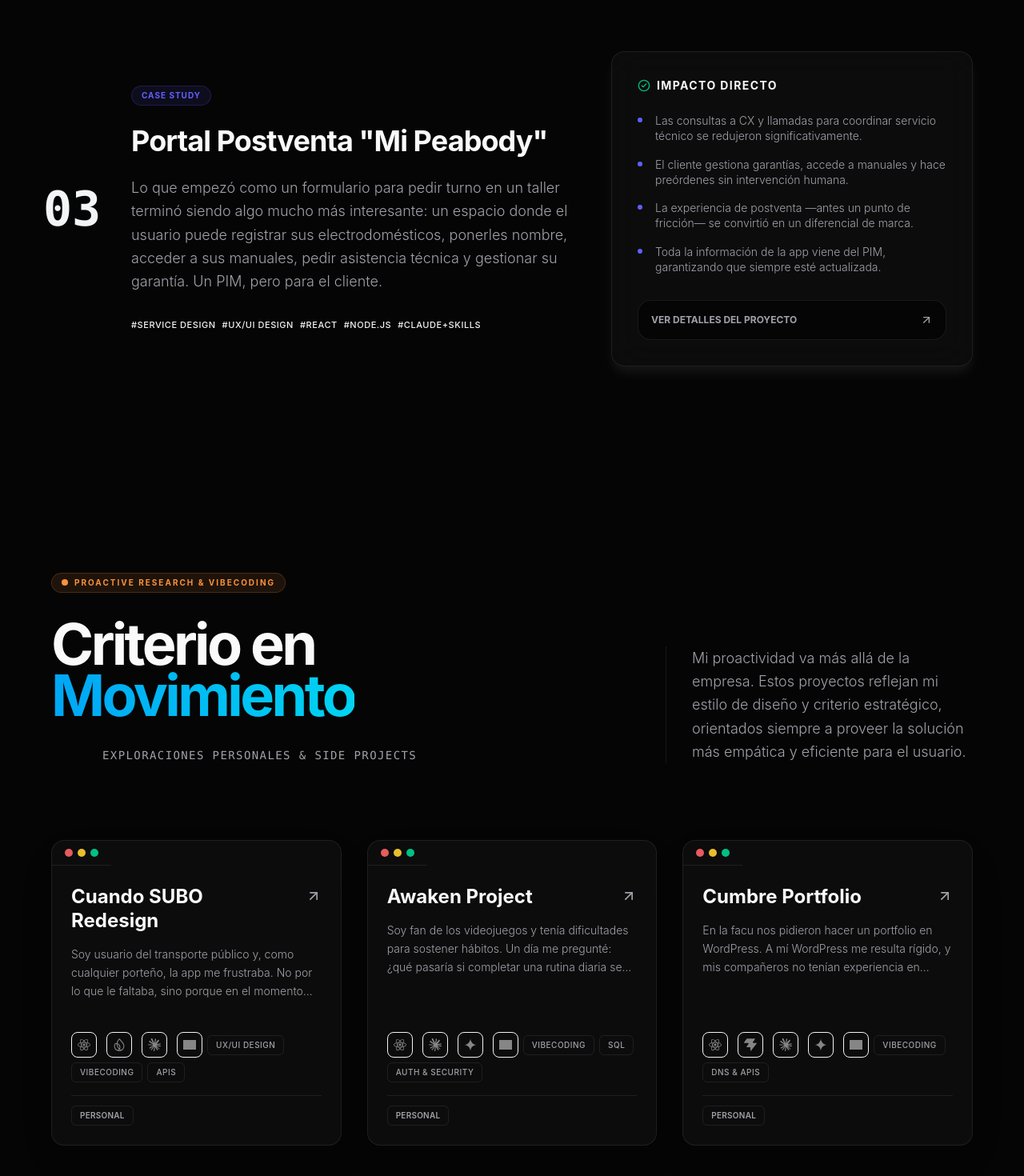
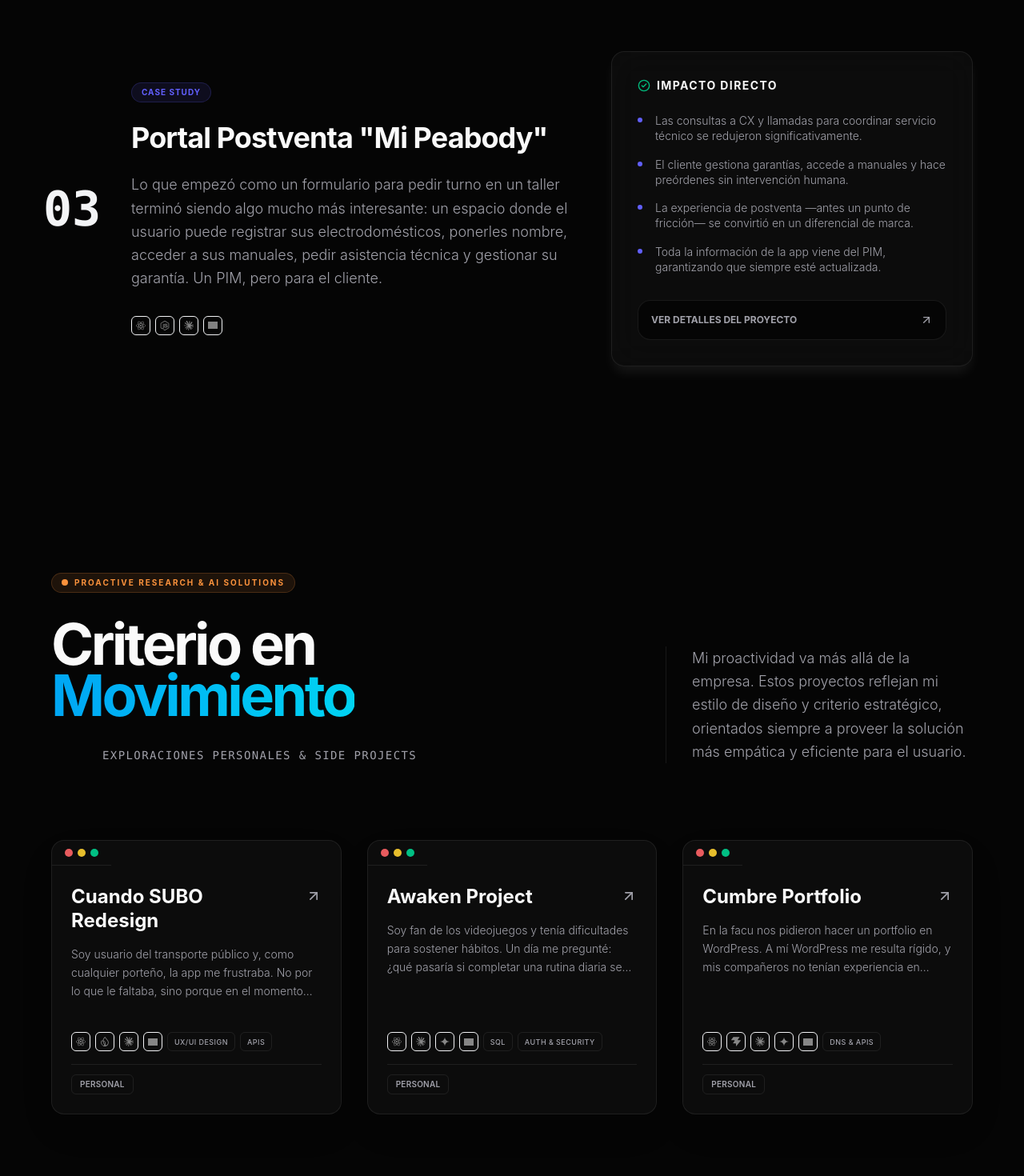
Before and after one commit to leanmoondesign-arch/portfolio, a React (Vite) app: page / in a window 1280 px wide. Shown: the part 4041-5511 px from the top of the page at 80% size. Built offline with nearby package versions, Linux system fonts and the light colour scheme; grey boxes are pictures that could not be loaded.

Commit message:
Standardized icon sizes, removed Vibecoding, and added gitignore for secrets

```diff
--- a/package.json
+++ b/package.json
@@ -11,7 +11,7 @@
     "deploy": "npm run build && npx firebase deploy"
   },
   "dependencies": {
-    "@lobehub/icons": "^5.5.4",
+    "@lobehub/icons": "^1.59.1",
     "clsx": "^2.1.1",
     "framer-motion": "^12.38.0",
     "lucide-react": "^1.8.0",
--- a/src/components/home/DigitalVault.tsx
+++ b/src/components/home/DigitalVault.tsx
@@ -10,7 +10,7 @@
     title: 'Cuando SUBO Redesign',
     summary: "Soy usuario del transporte público y, como cualquier porteño, la app me frustraba. No por lo que le faltaba, sino porque en el momento que más la necesitás —apurado, en la calle, con el sol en la pantalla— fallaba. Tomé eso como punto de partida para proponer un rediseño desde cero, centrado en velocidad y claridad.",
     category: 'Personal',
-    stack: ['UX/UI Design', 'Vibecoding', 'React', 'Firebase', 'APIs', 'Claude+Skills', 'GitHub'],
+    stack: ['UX/UI Design', 'React', 'Firebase', 'APIs', 'Claude+Skills', 'GitHub'],
     images: Array.from({ length: 10 }, (_, i) => `/projects/subo-redesign/${i + 1}.webp`),
     impact: [
       "Flujo de carga reducido a 3 pasos",
@@ -27,7 +27,7 @@
     title: 'Awaken Project',
     summary: "Soy fan de los videojuegos y tenía dificultades para sostener hábitos. Un día me pregunté: ¿qué pasaría si completar una rutina diaria se sintiera como subir de nivel? Awaken nació de esa pregunta. Una app que convierte hábitos en misiones, el progreso en experiencia, y los 66 días que tarda un hábito en consolidarse en una aventura que vale la pena terminar.",
     category: 'Personal',
-    stack: ['Vibecoding', 'React', 'SQL', 'Auth & Security', 'Claude+Skills', 'Gemini/Codex', 'GitHub'],
+    stack: ['React', 'SQL', 'Auth & Security', 'Claude+Skills', 'Gemini/Codex', 'GitHub'],
     images: Array.from({ length: 10 }, (_, i) => `/projects/awaken-project/${i + 1}.webp`),
     impact: [
       "Sistema de rachas con recompensas visuales inmediatas",
@@ -44,7 +44,7 @@
     title: 'Cumbre Portfolio',
     summary: "En la facu nos pidieron hacer un portfolio en WordPress. A mí WordPress me resulta rígido, y mis compañeros no tenían experiencia en desarrollo web. Así que propuse hacer algo distinto: diseñé y desarrollé la landing desde cero con las herramientas que ya dominaba, usando IA como co-piloto, para llegar a un resultado que realmente nos representara.",
     category: 'Personal',
-    stack: ['Vibecoding', 'React', 'Vite', 'DNS & APIs', 'Claude+Skills', 'Gemini/Codex', 'GitHub'],
+    stack: ['React', 'Vite', 'DNS & APIs', 'Claude+Skills', 'Gemini/Codex', 'GitHub'],
     images: Array.from({ length: 10 }, (_, i) => `/projects/cumbre-portfolio/${i + 1}.webp`),
     impact: [
       "Performance 100/100 en Lighthouse",
@@ -83,7 +83,7 @@
                   <span className="animate-ping absolute inline-flex h-full w-full rounded-full bg-[var(--accent-primary)] opacity-75"></span>
                   <span className="relative inline-flex rounded-full h-2 w-2 bg-[var(--accent-primary)]"></span>
                 </span>
-                Proactive Research & Vibecoding
+                Proactive Research & AI Solutions
               </div>
 
               <h2 className="text-4xl md:text-7xl font-bold text-primary tracking-tighter leading-[0.9] mb-8 transition-colors duration-500">
--- a/src/components/home/EnterpriseImpact.tsx
+++ b/src/components/home/EnterpriseImpact.tsx
@@ -1,6 +1,7 @@
 import { useState } from 'react';
 import { motion } from 'framer-motion';
 import { ProjectModal } from '../ui/ProjectModal';
+import { ProjectIcons } from '../ui/ProjectIcons';
 import { ArrowUpRight, CheckCircle2 } from 'lucide-react';
 import type { CaseStudy } from '../../types';
 
@@ -154,12 +155,8 @@
                     {project.summary}
                   </p>
 
-                  <div className="flex flex-wrap gap-2 pt-2">
-                    {project.stack.slice(0, 5).map((tech) => (
-                      <span key={tech} className="text-[11px] font-medium text-secondary/60 uppercase tracking-wider">
-                        #{tech}
-                      </span>
-                    ))}
+                  <div className="pt-2">
+                    <ProjectIcons techNames={project.stack} />
                   </div>
                 </div>
 
--- a/src/components/ui/FullStackGrid.tsx
+++ b/src/components/ui/FullStackGrid.tsx
@@ -1,5 +1,6 @@
 import React from 'react';
 import { Claude, Gemini, Github, OpenAI } from '@lobehub/icons';
+import { Sparkles } from 'lucide-react';
 
 export const stackTools = [
   // Estrategia & Diseño
@@ -40,8 +41,6 @@
   { name: 'Firebase', filename: 'firebase.svg', color: '#FFCA28' },
   { name: 'Vercel', filename: 'vercel.svg', color: 'var(--text-primary)' },
 ];
-
-import { Sparkles } from 'lucide-react';
 
 export const FullStackGrid = () => {
   return (
--- a/src/components/ui/ProjectCard.tsx
+++ b/src/components/ui/ProjectCard.tsx
@@ -46,7 +46,7 @@
           {project.summary}
         </p>
 
-        <div className="mt-auto flex flex-wrap gap-1.5 pt-4 items-center">
+        <div className="mt-auto flex flex-wrap gap-1.5 pt-4">
           <ProjectIcons techNames={project.stack} />
           {project.stack
             .filter(name => !stackTools.find(t => t.name.toLowerCase() === name.toLowerCase() || name.toLowerCase().includes(t.name.toLowerCase())))
@@ -54,7 +54,7 @@
             .map((item, index) => (
             <span
               key={`${project.id}-stack-${index}`}
-              className="rounded-md border border-primary bg-primary/50 px-2.5 py-1 text-[10px] text-secondary uppercase tracking-wider font-medium transition-colors duration-500"
+              className="h-6 px-2 flex items-center rounded-md border border-primary bg-primary/50 text-[9px] text-secondary uppercase tracking-wider font-medium transition-colors duration-500"
             >
               {item}
             </span>
--- a/src/components/ui/ProjectIcons.tsx
+++ b/src/components/ui/ProjectIcons.tsx
@@ -19,16 +19,16 @@
   if (icons.length === 0) return null;
 
   return (
-    <div className={`flex flex-wrap gap-3 ${className}`}>
+    <div className={`flex flex-wrap gap-1.5 ${className}`}>
       {icons.map((icon, index) => (
         <div
           key={`${icon!.name}-${index}`}
-          className="group relative flex items-center justify-center w-8 h-8 rounded-lg bg-secondary/80 border border-primary/10 transition-all duration-300 hover:scale-110 hover:border-white/20 hover:bg-secondary"
+          className="group relative flex items-center justify-center w-6 h-6 rounded-md bg-secondary/80 border border-primary/10 transition-all duration-300 hover:scale-110 hover:border-white/20 hover:bg-secondary"
           style={{ '--brand-color': icon!.color } as React.CSSProperties}
           title={icon!.name}
         >
           <div
-            className="w-4 h-4 transition-all duration-300 bg-white/50 group-hover:bg-[var(--brand-color)]"
+            className="w-3 h-3 transition-all duration-300 bg-white/50 group-hover:bg-[var(--brand-color)]"
             style={{
               WebkitMaskImage: `url('/assets/stack/isotypes/${icon!.filename}')`,
               WebkitMaskSize: 'contain',
```
Also changed, not shown: 2 other files (tests, documents, lock files or other folders).
